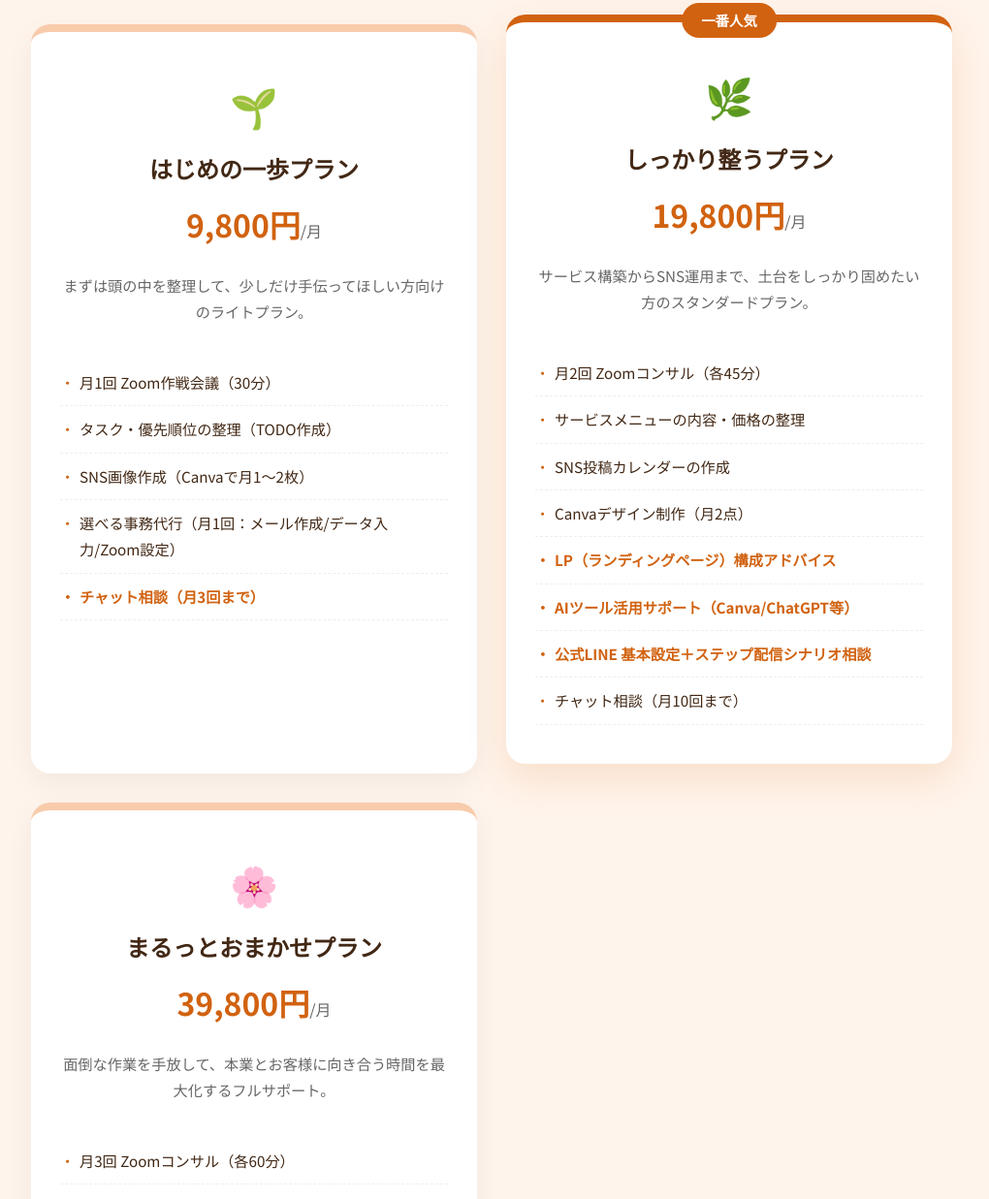
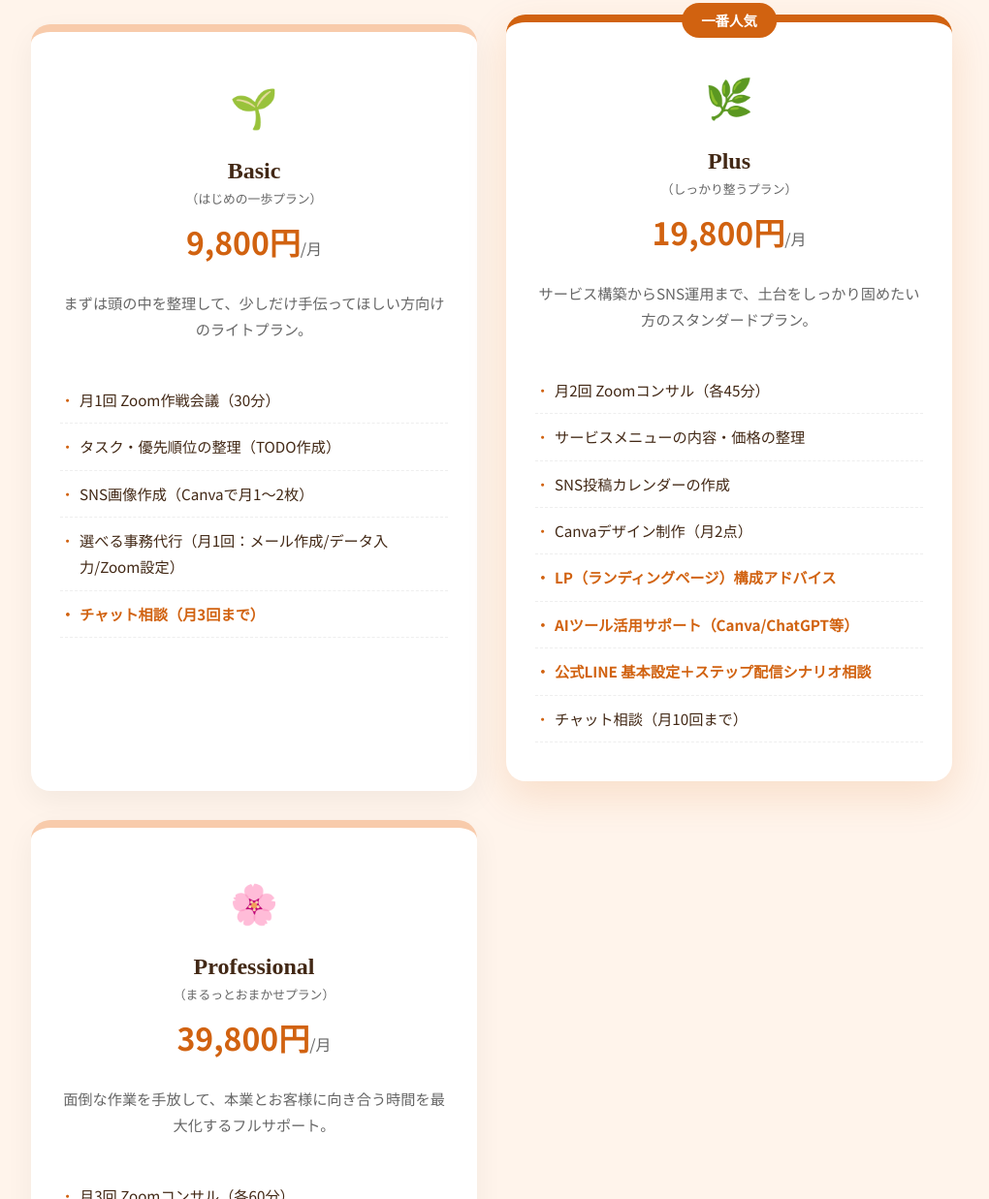
Before and after one commit to chi390/calme-service-menu, a plain HTML site: page support-plan/index.html in a window 1280 px wide. Shown: the part 1810-3047 px from the top of the page at 97% size, without its empty margins (133-1153 px from the left). Drawn offline with Linux system fonts and the light colour scheme.

Commit message:
Global rename of plans to Basic/Plus/Professional and update portal tags

```diff
--- a/support-plan/index.html
+++ b/support-plan/index.html
@@ -314,10 +314,11 @@
             <p class="u-text-center">今のあなたの状況に合わせて、最適なサポートをお選びいただけます。</p>
 
             <div class="plan-grid">
-                <!-- プラン1: 梅 -->
+                <!-- プラン1: Basic -->
                 <div class="plan-card">
                     <div class="plan-icon">🌱</div>
-                    <h3 class="plan-name serif">はじめの一歩プラン</h3>
+                    <h3 class="plan-name serif">Basic</h3>
+                    <p style="font-size: 0.8rem; color: #666; margin-top: -10px; margin-bottom: 5px;">（はじめの一歩プラン）</p>
                     <div class="plan-price">9,800円<span>/月</span></div>
                     <p class="plan-desc">まずは頭の中を整理して、少しだけ手伝ってほしい方向けのライトプラン。</p>
                     <ul class="plan-features">
@@ -329,11 +330,12 @@
                     </ul>
                 </div>
 
-                <!-- プラン2: 竹 -->
+                <!-- プラン2: Plus -->
                 <div class="plan-card recommended">
                     <div class="recommend-badge">一番人気</div>
                     <div class="plan-icon">🌿</div>
-                    <h3 class="plan-name serif">しっかり整うプラン</h3>
+                    <h3 class="plan-name serif">Plus</h3>
+                    <p style="font-size: 0.8rem; color: #666; margin-top: -10px; margin-bottom: 5px;">（しっかり整うプラン）</p>
                     <div class="plan-price">19,800円<span>/月</span></div>
                     <p class="plan-desc">サービス構築からSNS運用まで、土台をしっかり固めたい方のスタンダードプラン。</p>
                     <ul class="plan-features">
@@ -348,10 +350,11 @@
                     </ul>
                 </div>
 
-                <!-- プラン3: 松 -->
+                <!-- プラン3: Professional -->
                 <div class="plan-card">
                     <div class="plan-icon">🌸</div>
-                    <h3 class="plan-name serif">まるっとおまかせプラン</h3>
+                    <h3 class="plan-name serif">Professional</h3>
+                    <p style="font-size: 0.8rem; color: #666; margin-top: -10px; margin-bottom: 5px;">（まるっとおまかせプラン）</p>
                     <div class="plan-price">39,800円<span>/月</span></div>
                     <p class="plan-desc">面倒な作業を手放して、本業とお客様に向き合う時間を最大化するフルサポート。</p>
                     <ul class="plan-features">
```
Also changed, not shown: index.html (+1 -1 lines).
